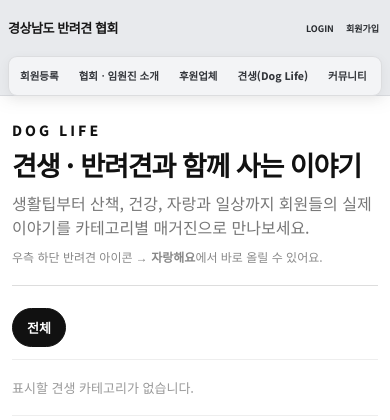
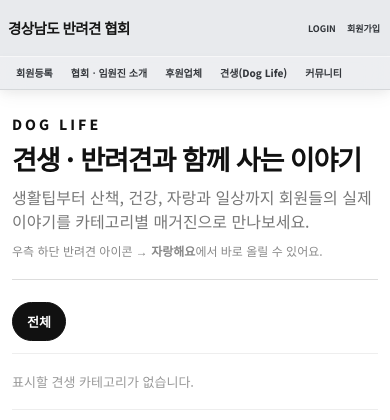
Before and after one commit to kprism/withdog, a Django app: page /doglife/ in a window 390 px wide. Shown: the top 420 px of the page. Run offline with Django 5.2, Linux system fonts and the light colour scheme; data comes from the database, SQL or seed files in the repository; data that the repository does not hold is empty; parts of the project's set-up code (start-up, migrations or seed data) failed here and were passed over.

Commit message:
fix: finalize mobile nav hero placement and linked media styles

```diff
--- a/assets/css/style.css
+++ b/assets/css/style.css
@@ -1028,3 +1028,127 @@
 .footer-top>div:first-child{
     max-width:760px;
 }
+
+
+/* ============================================================
+   MOBILE FINAL COMPOSITION 2026-10-12
+   ============================================================ */
+.doglife-external-media{
+    width:100%;
+    height:100%;
+    min-height:180px;
+    display:grid;
+    place-items:center;
+    background:linear-gradient(145deg,#202936,#0f141a);
+    color:#fff;
+    text-align:center;
+}
+.doglife-external-media span{display:block;font-size:34px;line-height:1;margin-bottom:7px}
+.doglife-external-media small{font-size:11px;opacity:.78}
+
+@media(max-width:760px){
+    .site-header{
+        height:90px!important;
+        grid-template-rows:56px 34px!important;
+        padding:0 8px!important;
+        row-gap:0!important;
+        overflow:visible!important;
+    }
+    .site-header .brand b{
+        font-size:15px!important;
+        line-height:1.08!important;
+        letter-spacing:-.04em!important;
+    }
+
+    /* Full-bleed, thinner semi-transparent menu rail */
+    .site-header .primary-nav{
+        width:calc(100% + 16px)!important;
+        max-width:none!important;
+        height:34px!important;
+        min-height:34px!important;
+        margin:0 -8px!important;
+        padding:0 7px!important;
+        gap:0!important;
+        border-left:0!important;
+        border-right:0!important;
+        border-radius:0!important;
+        background:rgba(238,240,242,.76)!important;
+        border-top:1px solid rgba(255,255,255,.5)!important;
+        border-bottom:1px solid rgba(65,70,76,.12)!important;
+        box-shadow:0 3px 9px rgba(0,0,0,.045)!important;
+        -webkit-backdrop-filter:blur(12px)!important;
+        backdrop-filter:blur(12px)!important;
+    }
+    .site-header .primary-nav a{
+        min-height:32px!important;
+        padding:0 10px!important;
+        font-size:10.5px!important;
+        line-height:1!important;
+        border-radius:6px!important;
+    }
+
+    /* Never render mobile signup as a red CTA in the account row */
+    .site-header .header-actions [data-member-login],
+    .site-header .header-actions [data-member-join],
+    .site-header .header-actions .auth-link--plain{
+        appearance:none!important;
+        background:transparent!important;
+        background-color:transparent!important;
+        color:#2f3338!important;
+        border:0!important;
+        box-shadow:none!important;
+        min-width:0!important;
+        min-height:0!important;
+        padding:4px 2px!important;
+        border-radius:0!important;
+        font-size:9px!important;
+        font-weight:700!important;
+    }
+    .site-header .header-actions [data-member-login] + [data-member-join]{
+        margin-left:5px!important;
+    }
+
+    /* Anchor intro copy to the lower part of the video, not the upper third */
+    .site-header--intro + .hero .hero-content{
+        top:auto!important;
+        bottom:7.5%!important;
+        left:7%!important;
+        right:6%!important;
+        max-width:87%!important;
+        transform:none!important;
+    }
+    .site-header--intro + .hero .eyebrow{
+        font-size:9.5px!important;
+        letter-spacing:2px!important;
+        margin:0 0 5px!important;
+    }
+    .site-header--intro + .hero h1{
+        font-size:30px!important;
+        line-height:1.38!important;
+        margin:2px 0 9px!important;
+    }
+    .site-header--intro + .hero .hero-meta{
+        font-size:11.5px!important;
+        line-height:1.48!important;
+        margin:6px 0!important;
+        max-width:335px!important;
+    }
+    .site-header--intro + .hero .hero-buttons{
+        gap:8px!important;
+        margin-top:14px!important;
+    }
+    .site-header--intro + .hero .hero-buttons .btn{
+        min-width:86px!important;
+        padding:9px 12px!important;
+        border-radius:7px!important;
+        font-size:11.5px!important;
+        line-height:1!important;
+    }
+}
+@media(max-width:390px){
+    .site-header .brand b{font-size:14.5px!important}
+    .site-header .primary-nav a{font-size:10px!important;padding-inline:9px!important}
+    .site-header--intro + .hero .hero-content{bottom:6.5%!important}
+    .site-header--intro + .hero h1{font-size:28px!important}
+    .site-header--intro + .hero .hero-buttons .btn{min-width:82px!important;padding:9px 11px!important;font-size:11px!important}
+}
```
